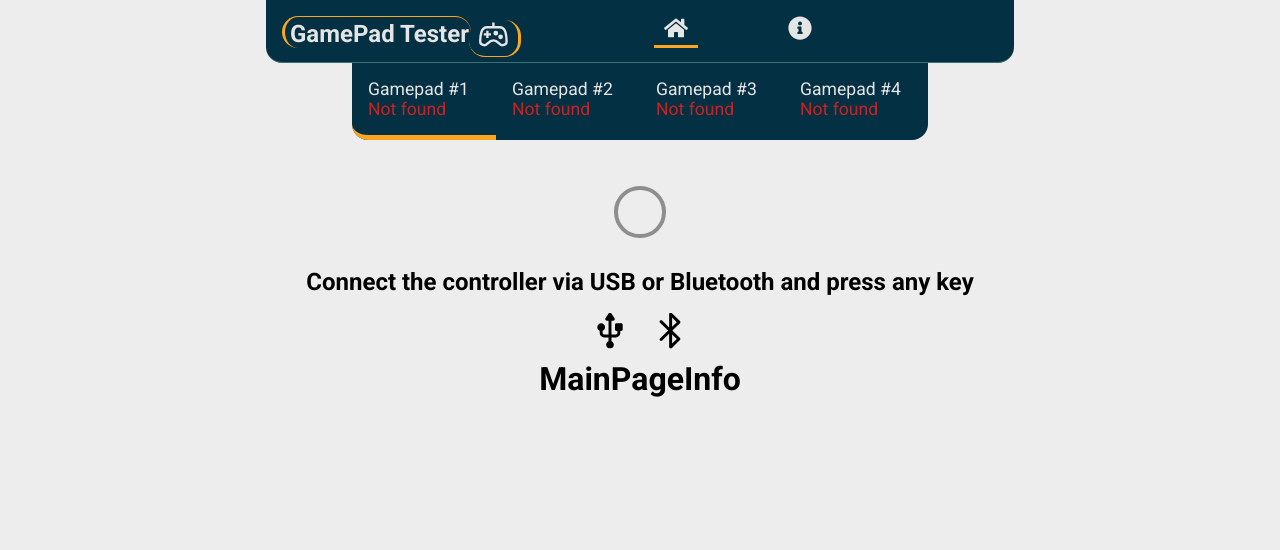
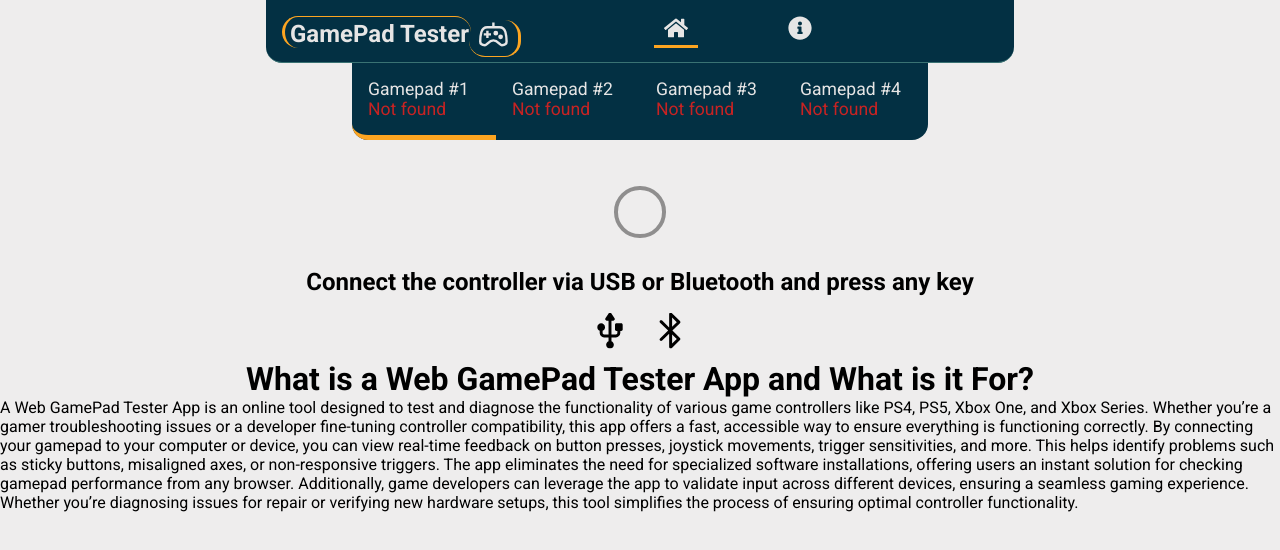
Before and after one commit to Vectari/gpad-tester, a React (Vite) app: page / in a window 1280 px wide. Before the commit this address had no page. Shown: the top 550 px of the page. Built offline with nearby package versions, Linux system fonts and the light colour scheme.

Commit message:
feat: add first article

```diff
--- a/src/components/MainPageInfo/MainPageInfo.jsx
+++ b/src/components/MainPageInfo/MainPageInfo.jsx
@@ -1,7 +1,25 @@
 export function MainPageInfo() {
   return (
     <>
-      <h1>MainPageInfo</h1>
+      <h1>What is a Web GamePad Tester App and What is it For?</h1>
+      <article>
+        A Web GamePad Tester App is an online tool designed to test and
+        diagnose the functionality of various game controllers like PS4, PS5,
+        Xbox One, and Xbox Series. Whether you’re a gamer troubleshooting issues
+        or a developer fine-tuning controller compatibility, this app offers a
+        fast, accessible way to ensure everything is functioning correctly. By
+        connecting your gamepad to your computer or device, you can view
+        real-time feedback on button presses, joystick movements, trigger
+        sensitivities, and more. This helps identify problems such as sticky
+        buttons, misaligned axes, or non-responsive triggers. The app eliminates
+        the need for specialized software installations, offering users an
+        instant solution for checking gamepad performance from any browser.
+        Additionally, game developers can leverage the app to validate input
+        across different devices, ensuring a seamless gaming experience. Whether
+        you’re diagnosing issues for repair or verifying new hardware setups,
+        this tool simplifies the process of ensuring optimal controller
+        functionality.
+      </article>
     </>
   );
 }
```
